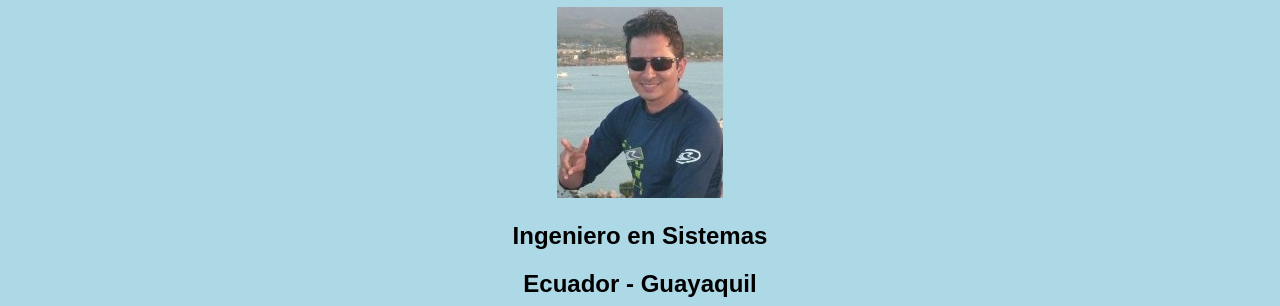
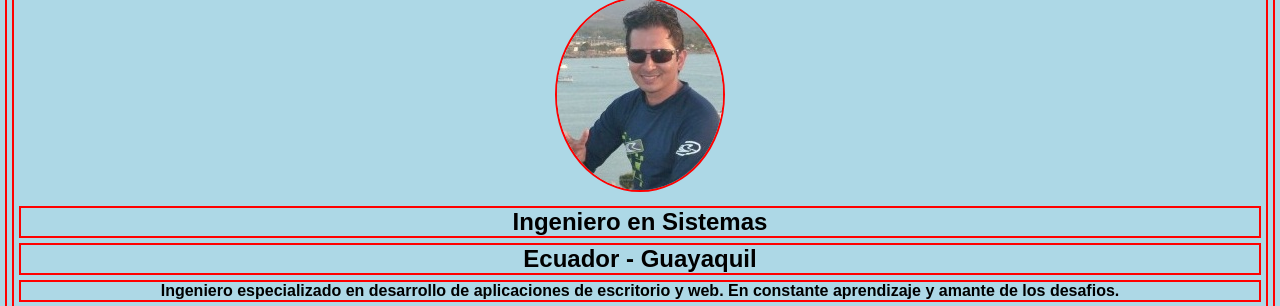
Before and after one commit to Alercard/personal, a plain HTML site: page index.html in a window 1280 px wide. Shown: the part 73-379 px from the top of the page. Drawn offline with Linux system fonts and the light colour scheme.

Commit message:
Etiquetas y atributos

```diff
--- a/index.html
+++ b/index.html
@@ -3,6 +3,11 @@
 <head>
 	<title>Franklin Lucero</title>
 	<style type="text/css">
+		* {
+			border: 2px solid red;
+			margin: 5px;
+		}
+
 		body {
 			background: lightblue;
 			font-family: arial;
@@ -14,11 +19,16 @@
 		h1 {
 			text-transform: uppercase;
 		}
+		img {
+			border-radius: 50%;
+		}
 	</style>
 </head>
 <body>
 	<h1>Franklin Lucero</h1>
-	<img src="imagenes/personal.jpg">
+
+	<img src="imagenes/personal.jpg" alt="Franklin Lucero">
+
 	<h2>Ingeniero en Sistemas</h2>
 	<h2>Ecuador - Guayaquil</h2>
 	<h4>Ingeniero especializado en desarrollo de aplicaciones de escritorio y web. En constante aprendizaje y amante de los desafios.</h4>
```
